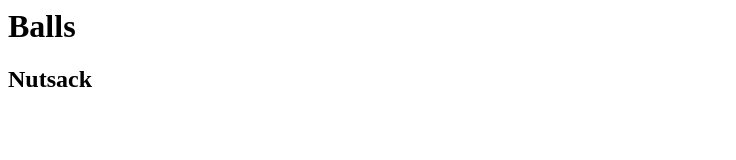
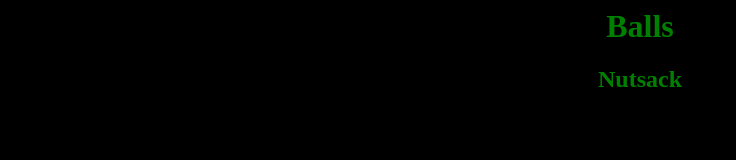
Before and after one commit to ERICTHEBOSS4444/Ballsdeep.us, a plain HTML site: page index.html in a window 1280 px wide. Shown: the whole page, without its empty margins (0-736 px from the left). Drawn offline with Linux system fonts and the light colour scheme.

Commit message:
Update index.html

```diff
--- a/index.html
+++ b/index.html
@@ -1,8 +1,8 @@
 <html>
   <head>
   </head>
-  <body style:"background-color:black;">
-    <h1 style:"text-align: center; color:green;">Balls</h1>
-  <h2 style:"text-align: center; color:green;">Nutsack</h2>
+  <body style="background-color:black;">
+    <h1 style="text-align: center; color:green;">Balls</h1>
+  <h2 style="text-align: center; color:green;">Nutsack</h2>
   </body>
 </html>
```
